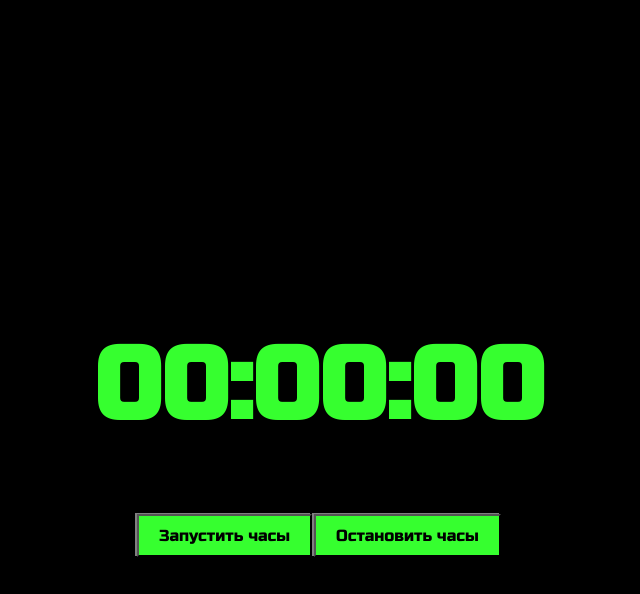
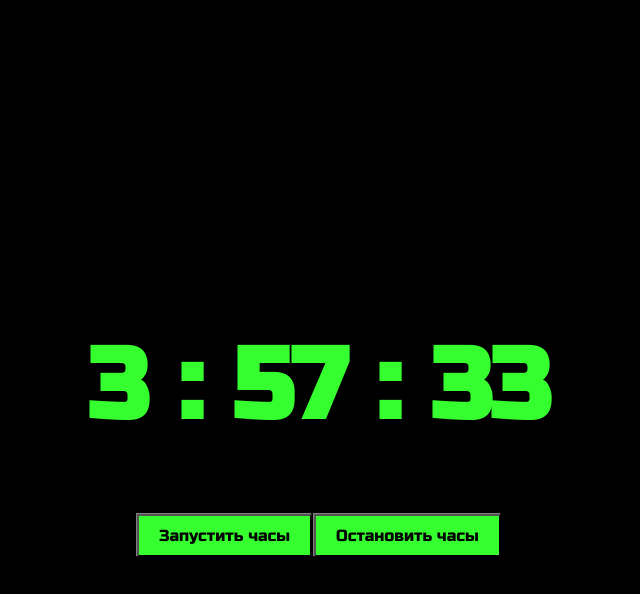
Before and after one commit to Raizwig/Precourse-HW-lesson_4, a plain HTML site: page index.html in a window 1280 px wide. Both pictures are taken after a click on the button "Запустить часы". Shown: the whole page, without its empty margins (321-961 px from the left). Drawn offline with Linux system fonts and the light colour scheme.

Commit message:
Первая проверка

```diff
--- a/index.js
+++ b/index.js
@@ -2,22 +2,27 @@ let timerId; // переменная, которая будет хранить I
 
 const startButton = document.getElementById("start");
 startButton.addEventListener("click", function () {
+  stopClock();
   // НУЖНО ПОГУГЛИТЬ ЧТО ТАКОЕ setInterval
   timerId = setInterval(updateClock, 1000); // запускаем  updateClock() каждую секунду
 });
 
-const stopButton = ДОКУМЕНТ.ГЕТэЛЕМЕНТбАЙаЙДИ(КАКОЙ - ТО);
+const stopButton = document.getElementById("stop");
 stopButton.addEventListener("click", function () {
   // НУЖНО ПОГУГЛИТЬ ЧТО ТАКОЕ clearInterval
   clearInterval(timerId); // останавливаем таймер
 });
 
+function stopClock() {
+  clearInterval(timerId);
+}
+
 function updateClock() {
   const clock = document.getElementById("clock");
   // НУЖНО ПОГУГЛИТЬ ЧТО ТАКОЕ new Date()
-  const now = new Date(2024, 3, 16, 22, 04, 59);
-  const hours = now.ДАЙчАСЫ();
-  const minutes = now.ДАЙмИНУТЫ();
-  const seconds = now.ДАЙсЕКУНДЫ();
-  clock.textContent = hours + ":" + minutes + ":" + seconds;
+  const now = new Date();
+  const hours = now.getHours();
+  const minutes = now.getMinutes();
+  const seconds = now.getSeconds();
+  clock.textContent = hours + " : " + minutes + " : " + seconds;
 }
--- a/style.css
+++ b/style.css
@@ -13,7 +13,7 @@ button {
   font-size: 16px;
   font-weight: 500;
   cursor: pointer;
-  box-shadow: -2px -1px grey;
+  box-shadow: -1px -1px grey;
 }
 .clockCase {
   display: flex;
```
